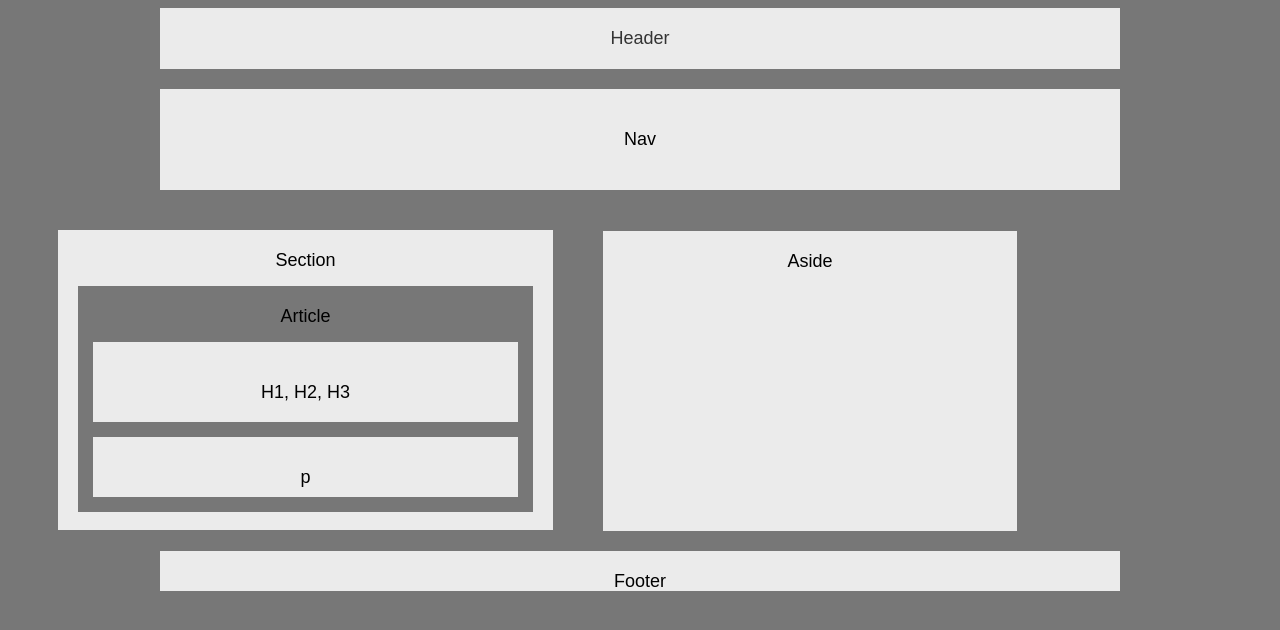
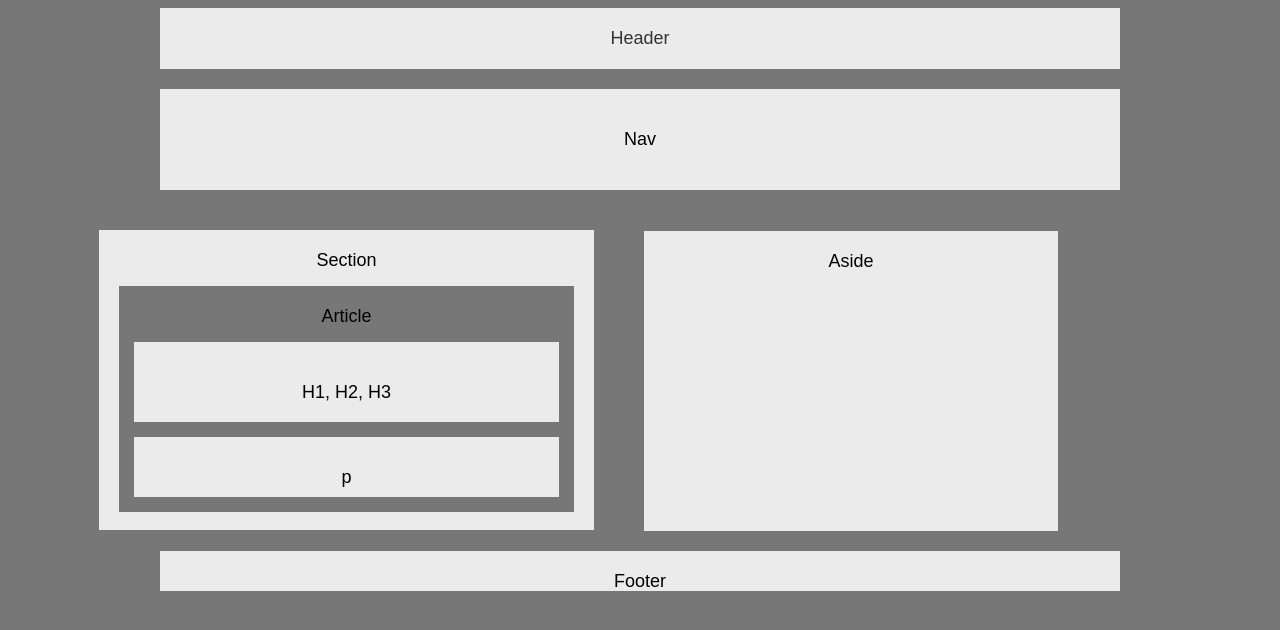
Before and after one commit to G-Austin/HW-Wireframe, a plain HTML site: page index.html in a window 1280 px wide. Drawn offline with Linux system fonts and the light colour scheme.

Commit message:
cleaned up html

```diff
--- a/style.css
+++ b/style.css
@@ -34,7 +34,7 @@ header {
 	padding: 20px;
 	background: #ebebeb;
 	width: 495px;
-	margin-left: 50px;
+	margin-left: 91px;
 
 }
 
@@ -62,7 +62,6 @@ header {
 	height: 30px;
 	padding: 30px;
 	margin: 15px;
-
 	text-align: center;
 
 }
```
Also changed, not shown: index.html (+2 -3 lines).
